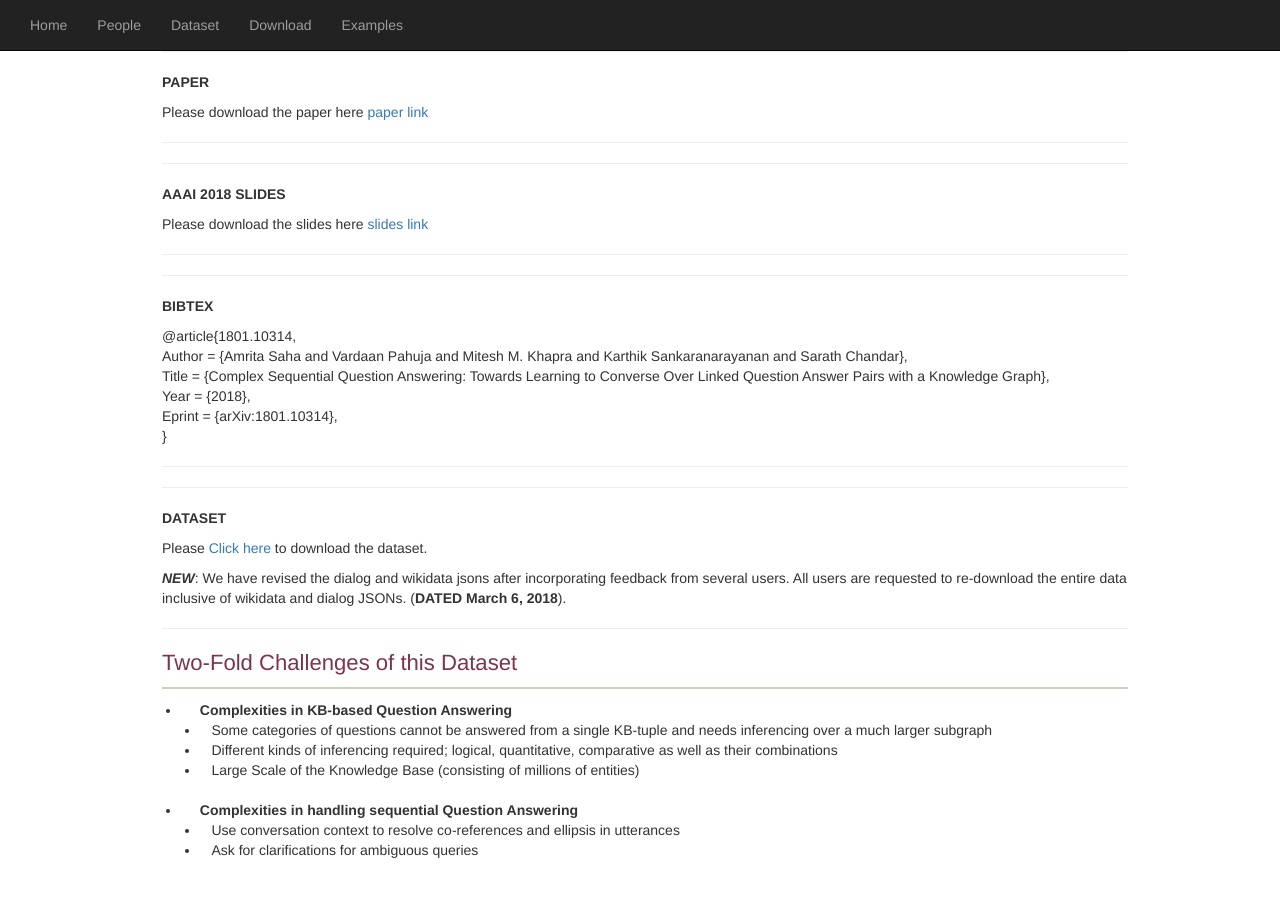
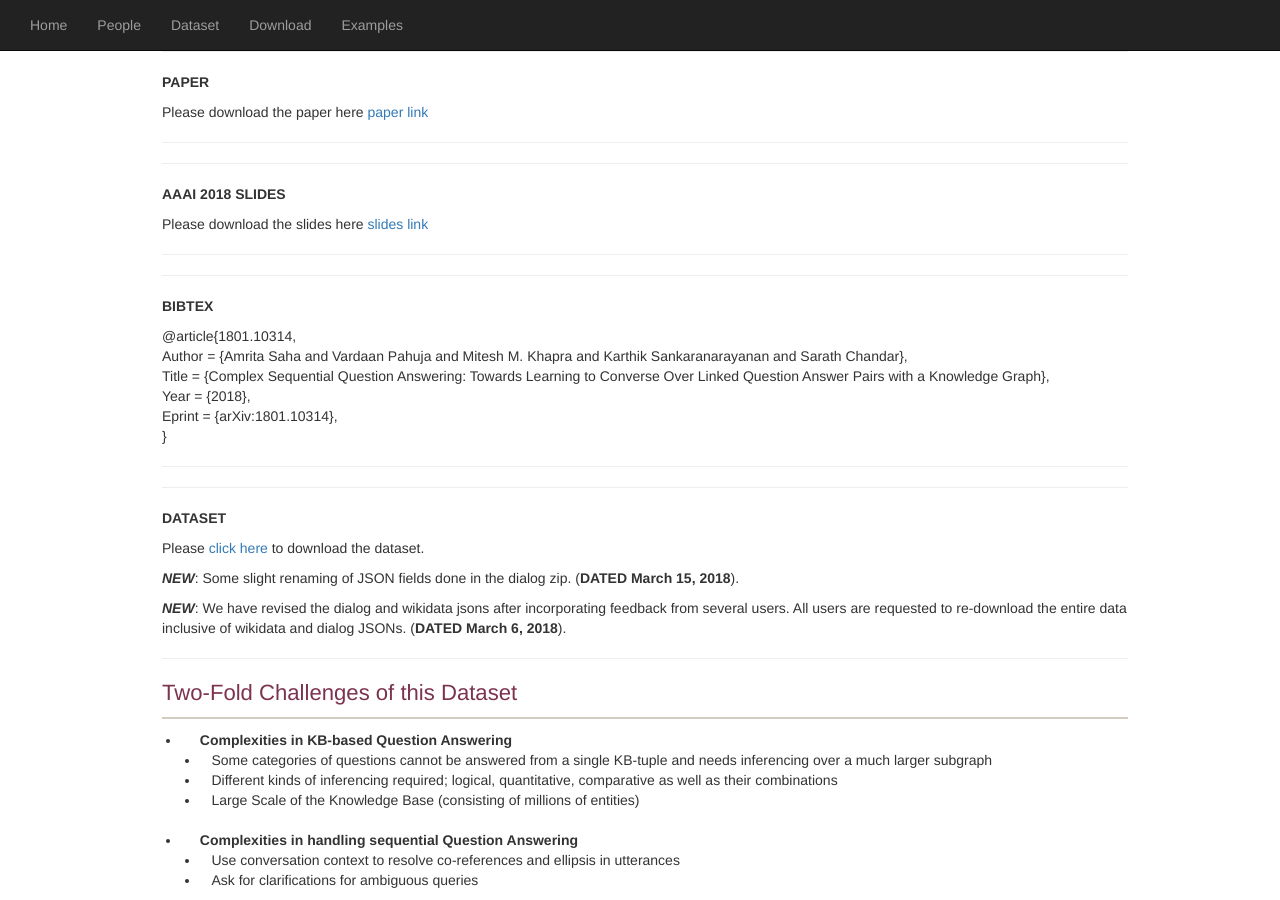
Before and after one commit to amritasaha1812/CSQA, a Jekyll site: the page built from index.md, in a window 1280 px wide and 900 px high, scrolled down 591 px. Built offline with Jekyll 4.4.1, drawn with Linux system fonts in a browser that asks for light colours; nearby versions of some CDN libraries; our own code applies the rules of GitHub Pages for plain Markdown files; before the commit the page ends 1461 px from its top, so only the background shows below that.

Commit message:
update zip changes

```diff
--- a/index.md
+++ b/index.md
@@ -49,7 +49,9 @@ Eprint = {arXiv:1801.10314},<br/>
 ---
 **DATASET**
 
-Please [Click here]({{site.baseurl}}/download/) to download the dataset.
+Please [click here]({{site.baseurl}}/download/) to download the dataset.<br>
+
+_**NEW**_: Some slight renaming of JSON fields done in the dialog zip. (__DATED March 15, 2018__). <br>
 
 _**NEW**_: We have revised the dialog and wikidata jsons after incorporating feedback from several users. All users are requested to re-download the entire data inclusive of wikidata and dialog JSONs. (__DATED March 6, 2018__). <br>
 
```
Also changed, not shown: _pages/04_download.md (+3 -1 lines).
